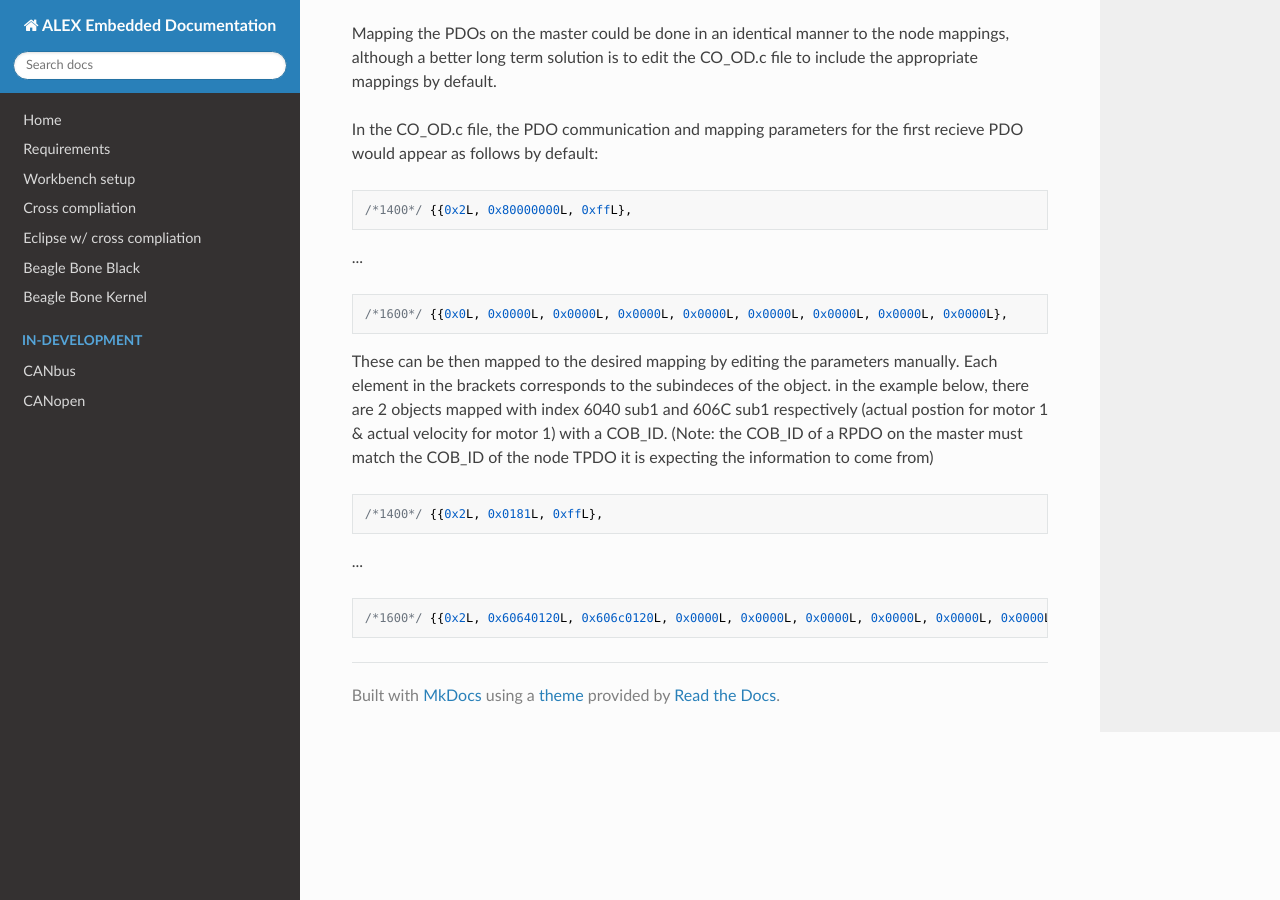
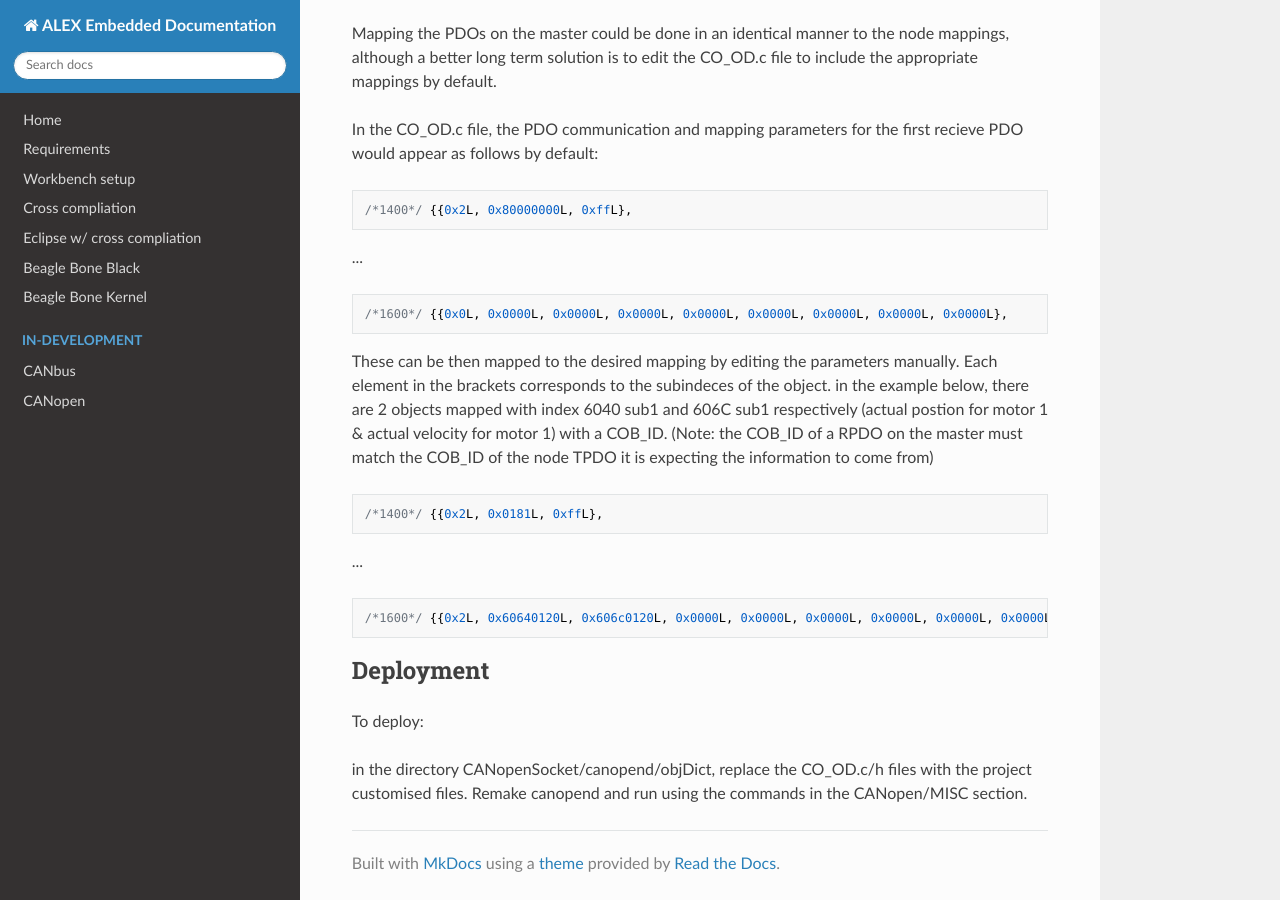
Before and after one commit to capstonealex/Embedded, an MkDocs documentation site: the page built from docs/PDOprotocol.md, in a window 1280 px wide and 900 px high, scrolled down 3272 px. Built offline with MkDocs 1.6.1, drawn with Linux system fonts in a browser that asks for light colours; nearby versions of some CDN libraries.

Commit message:
Update PDOprotocol.md

````diff
--- a/docs/PDOprotocol.md
+++ b/docs/PDOprotocol.md
@@ -148,3 +148,10 @@ These can be then mapped to the desired mapping by editing the parameters manual
 ```c
 /*1600*/ {{0x2L, 0x60640120L, 0x606c0120L, 0x0000L, 0x0000L, 0x0000L, 0x0000L, 0x0000L, 0x0000L},
 ```
+
+##Deployment
+
+To deploy:
+
+in the directory CANopenSocket/canopend/objDict, replace the CO_OD.c/h files with the project customised files.
+Remake canopend and run using the commands in the CANopen/MISC section.
````
